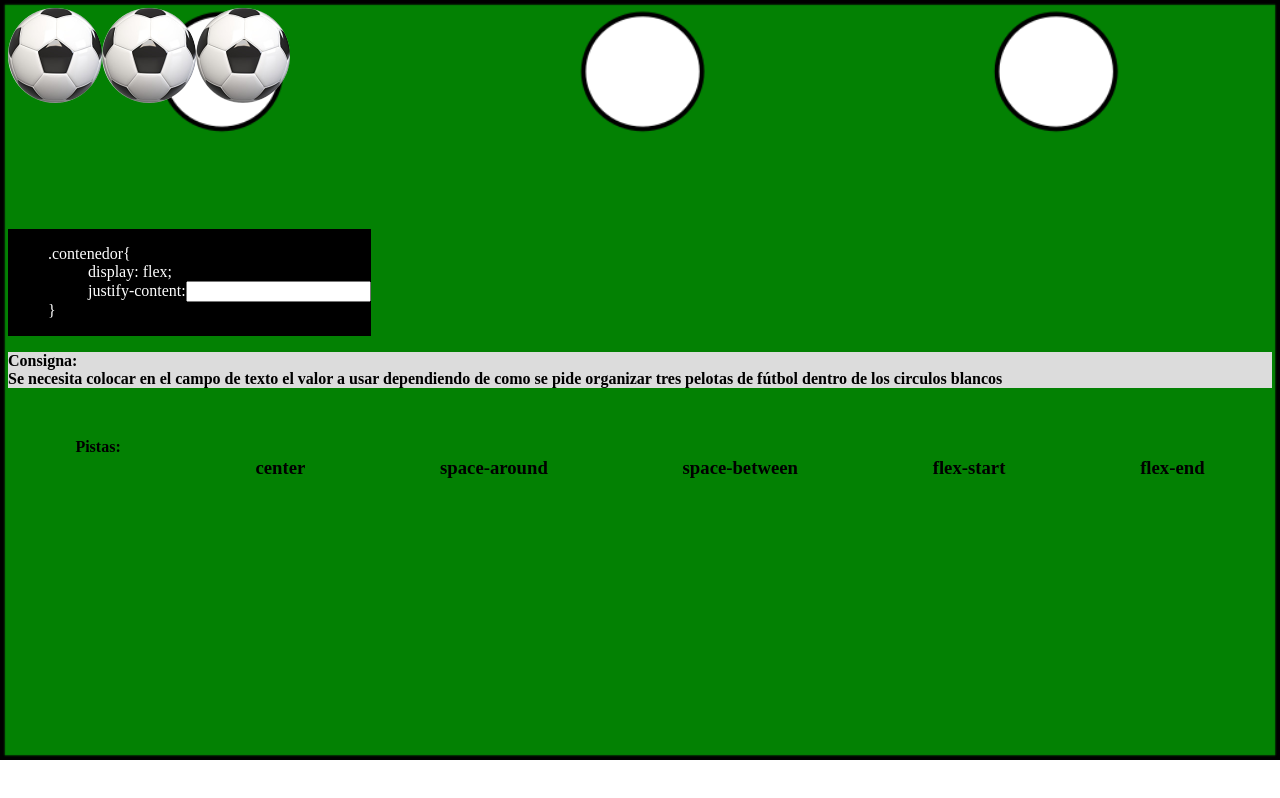
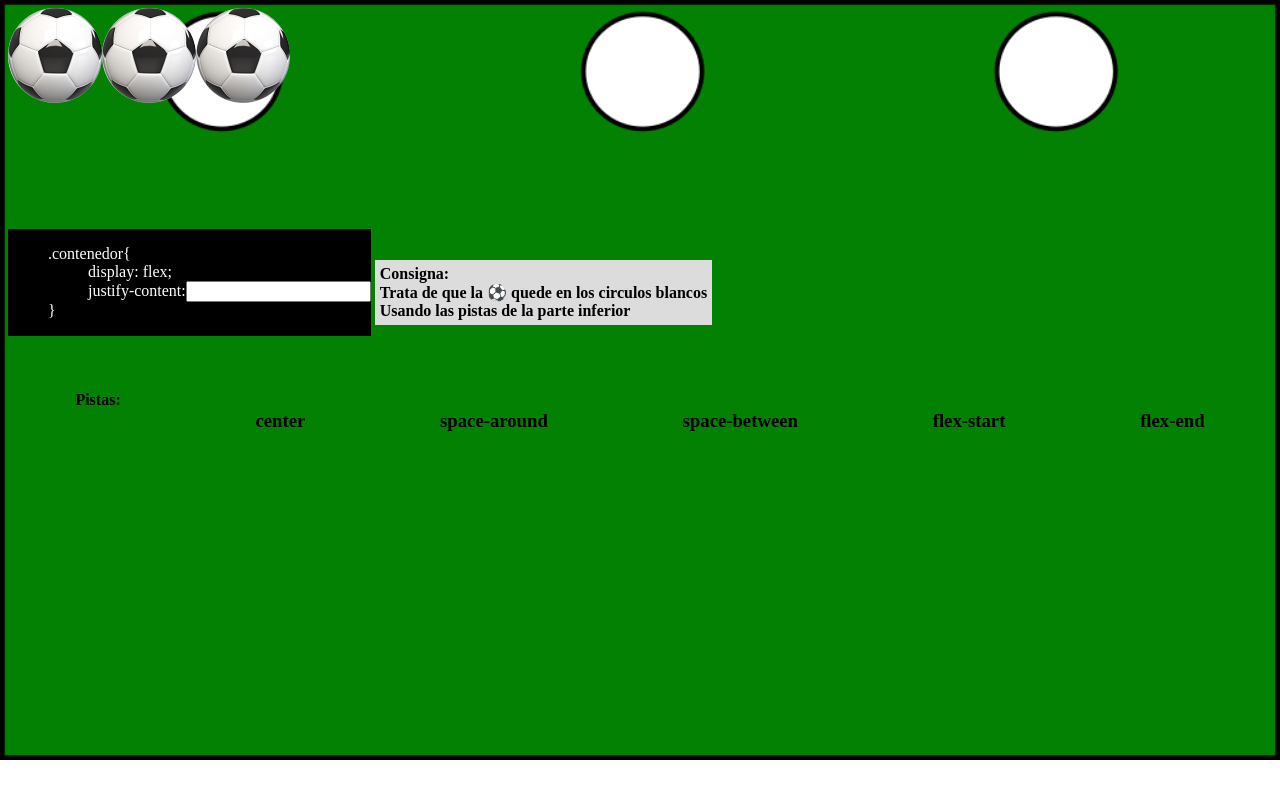
Before and after one commit to luisNavasArg/flexbox, a plain HTML site: page index.html in a window 1280 px wide. Drawn offline with Linux system fonts and the light colour scheme.

Commit message:
Nueva consigna

```diff
--- a/css/estilos.css
+++ b/css/estilos.css
@@ -45,7 +45,8 @@ h2{
 }
 p{
     background-color: gainsboro;
-
+    display: inline-block;
+    padding: 5px;
 }
 .muestra{
     background: black;
--- a/index.html
+++ b/index.html
@@ -31,7 +31,7 @@
 
             </div>
 
-            <p><b>Consigna: <br>Se necesita colocar en el campo de texto el valor a usar dependiendo de como se pide organizar tres pelotas de fútbol dentro de los circulos blancos</b></p>
+            <p><b>Consigna: <br>Trata de que la ⚽ quede en los circulos blancos<br>Usando las pistas de la parte inferior</b></p>
             <div class="pistas"><b>Pistas:</b>
                 <h3>center</h3>
                 <h3>space-around</h3>
```
